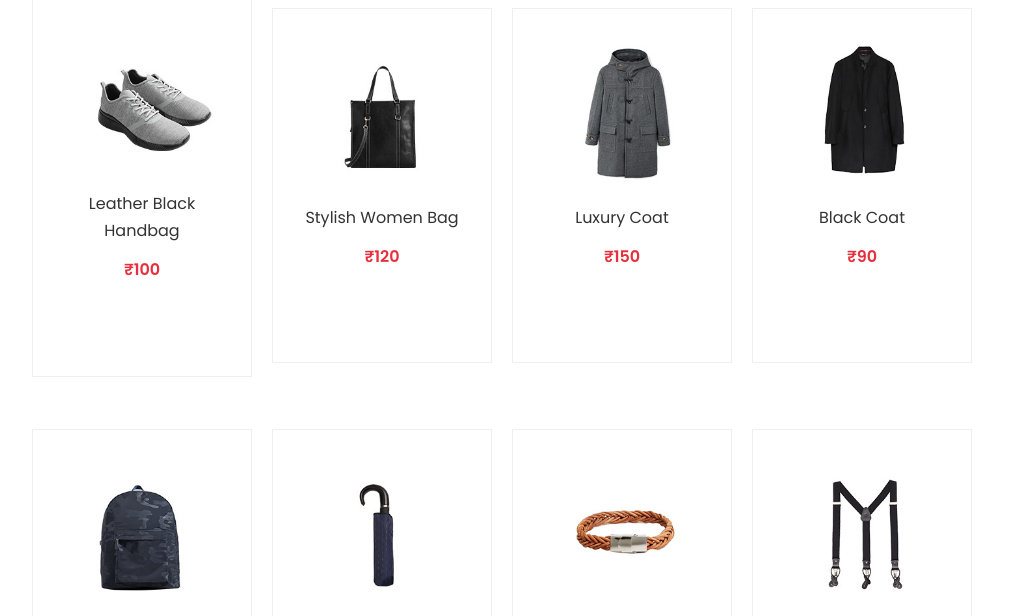
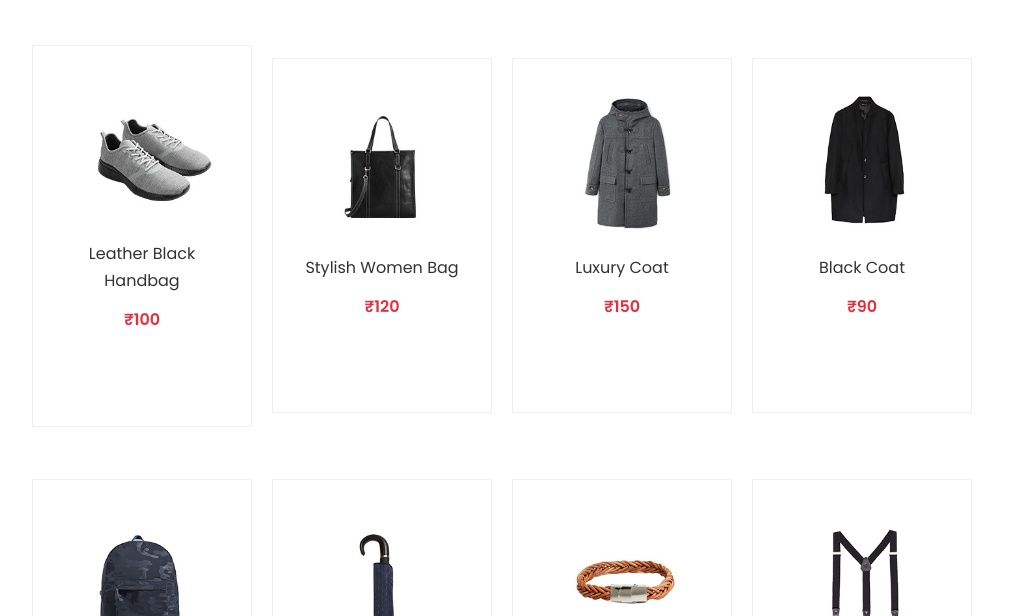
Before and after one commit to udayanubhav26/Progressive-Web-Application, a plain HTML site: page frontend/shop.html in a window 1280 px wide. Shown: the part 184-800 px from the top of the page, without its empty margins (128-1156 px from the left). Drawn offline with Linux system fonts and the light colour scheme; a web font is replaced by a local one.

Commit message:
Deploy Learnova updates

```diff
--- a/frontend/shop.html
+++ b/frontend/shop.html
@@ -54,7 +54,7 @@
 </header>
 
 <!-- ================= PRODUCTS ================= -->
-<section class="section container">
+<section class="section container" style="margin-top: 50px">
 
     <h2>New Products</h2>
     <div class="line"></div>
```
